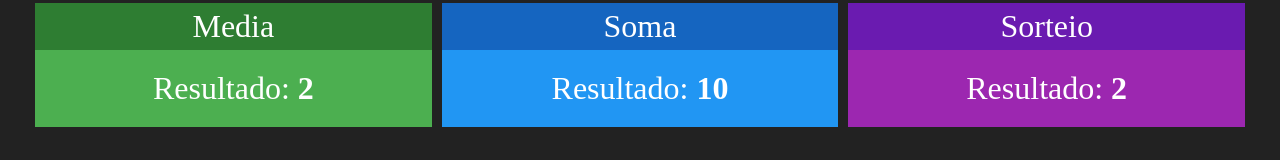
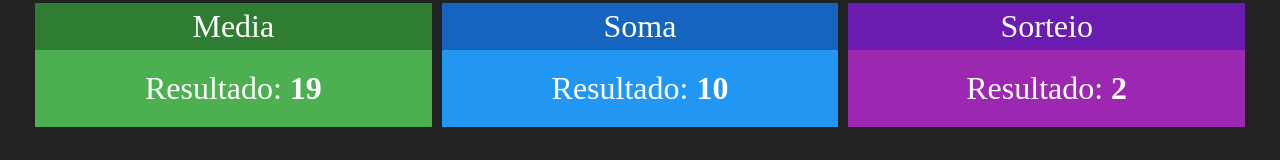
Before and after one commit to MenezesC137/Fundamentals_Redux, a React (Create React App) app: page / in a window 1280 px wide. Shown: the part 328-488 px from the top of the page. Built offline with nearby package versions, Linux system fonts and the light colour scheme.

Commit message:
Connect Redux

```diff
--- a/src/components/Media.jsx
+++ b/src/components/Media.jsx
@@ -1,16 +1,27 @@
-import React from 'react'
-import Card from './Card'
+import React from "react";
+import { connect } from "react-redux";
 
-export default props => {
+import Card from "./Card";
 
+function Media(props) {
+  const { min, max } = props;
   return (
     <Card title="Media" green>
       <div>
         <span>
           <span>Resultado: </span>
-                    <strong>{2}</strong>
+          <strong>{(max + min) / 2}</strong>
         </span>
       </div>
     </Card>
-    )
+  );
 }
+
+function mapStateToProps(state) {
+  return {
+    min: state.numeros.min,
+    max: state.numeros.max,
+  };
+}
+
+export default connect(mapStateToProps)(Media);
--- a/src/store/storeConfig.js
+++ b/src/store/storeConfig.js
@@ -2,19 +2,11 @@
 
 const reducers = combineReducers({
     numeros: function(state, action) {
-        console.log(state, ' ', action);
+        //console.log(state, ' ', action);
         return {
-            min: 1,
-            max: 10
+            min: 7,
+            max: 31
         }
-    },
-    nomes: function(state, action) {
-        console.log(state, ' ', action);
-        return [
-            'Ana',
-            'Bia',
-            'Carlos'
-        ]
     }
 })
 
```
Lines whose indentation alone changed are shown as unchanged.
